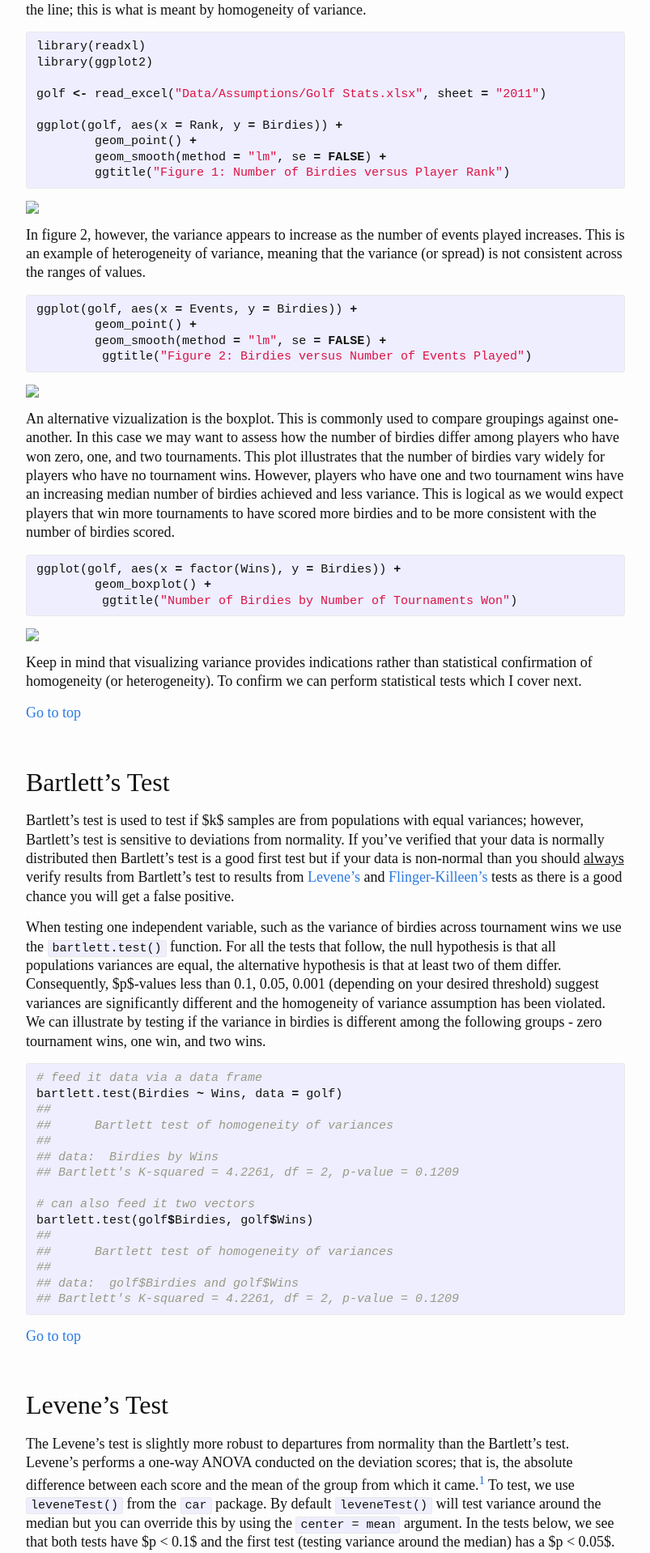
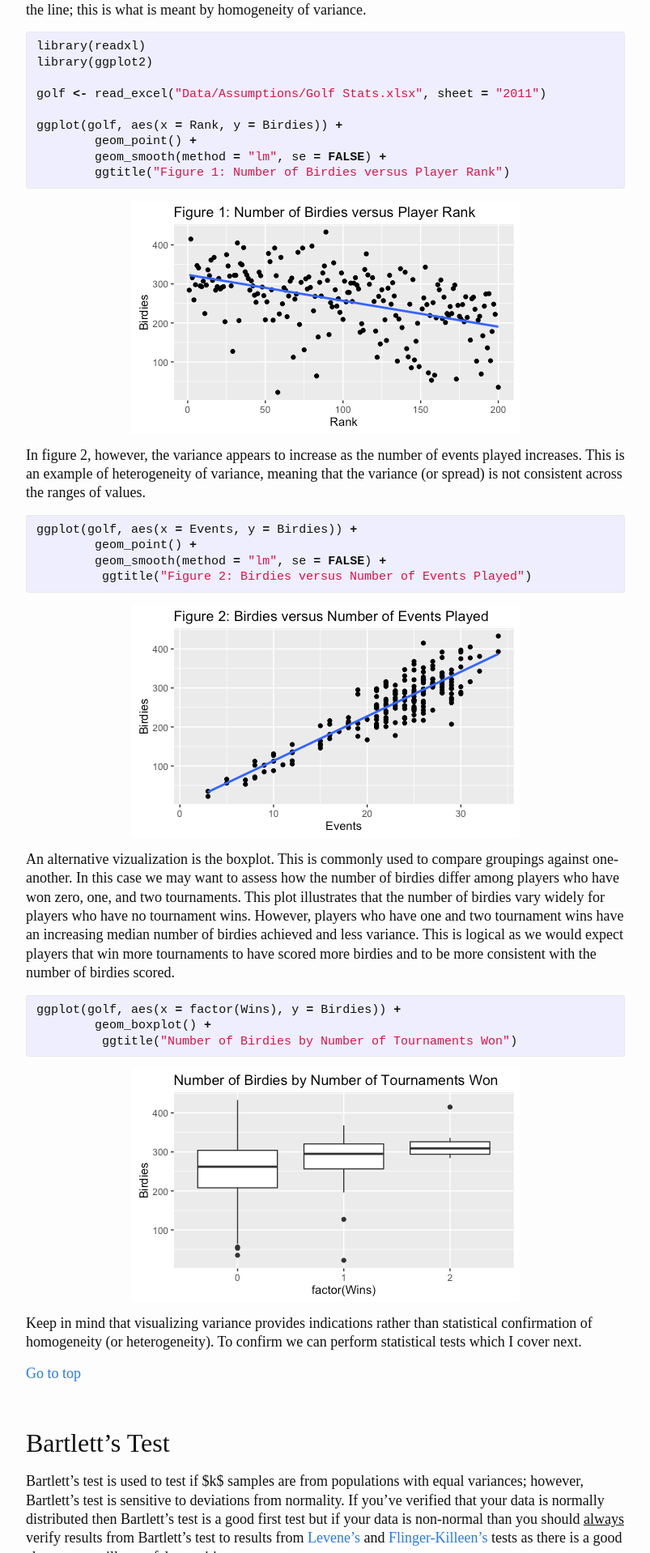
Before and after one commit to bradleyboehmke/bradleyboehmke, a Jekyll site: the page built from tutorials/assumptions_homogeneity.md, in a window 1280 px wide. Shown: the part 729-2647 px from the top of the page at 81% size, without its empty margins (238-1041 px from the left). Built offline with Jekyll 4.4.1, drawn with Linux system fonts in a browser that asks for light colours.

Commit message:
Update assumptions_homogeneity.md

```diff
--- a/tutorials/assumptions_homogeneity.md
+++ b/tutorials/assumptions_homogeneity.md
@@ -34,7 +34,7 @@
         ggtitle("Figure 1: Number of Birdies versus Player Rank")
 {% endhighlight %}
 
-<img src="assumptions-homogeneity_files/figure-html/unnamed-chunk-1-1.png" style="display: block; margin: auto;" />
+<img src="/public/images/analytics/homogeneity/unnamed-chunk-1-1.png" style="display: block; margin: auto;" />
 
 In figure 2, however, the variance appears to increase as the number of events played increases.  This is an example of heterogeneity of variance, meaning that the variance (or spread) is not consistent across the ranges of values.
 
@@ -46,7 +46,7 @@
          ggtitle("Figure 2: Birdies versus Number of Events Played")
 {% endhighlight %}
 
-<img src="assumptions-homogeneity_files/figure-html/unnamed-chunk-2-1.png" style="display: block; margin: auto;" />
+<img src="/public/images/analytics/homogeneity/unnamed-chunk-2-1.png" style="display: block; margin: auto;" />
 
 An alternative vizualization is the boxplot. This is commonly used to compare groupings against one-another. In this case we may want to assess how the number of birdies differ among players who have won zero, one, and two tournaments. This plot illustrates that the number of birdies vary widely for players who have no tournament wins.  However, players who have one and two tournament wins have an increasing median number of birdies achieved and less variance. This is logical as we would expect players that win more tournaments to have scored more birdies and to be more consistent with the number of birdies scored.
 
@@ -57,7 +57,7 @@
          ggtitle("Number of Birdies by Number of Tournaments Won")
 {% endhighlight %}
 
-<img src="assumptions-homogeneity_files/figure-html/unnamed-chunk-3-1.png" style="display: block; margin: auto;" />
+<img src="/public/images/analytics/homogeneity/unnamed-chunk-3-1.png" style="display: block; margin: auto;" />
 
 Keep in mind that visualizing variance provides indications rather than statistical confirmation of homogeneity (or heterogeneity). To confirm we can perform statistical tests which I cover next.
 
```
